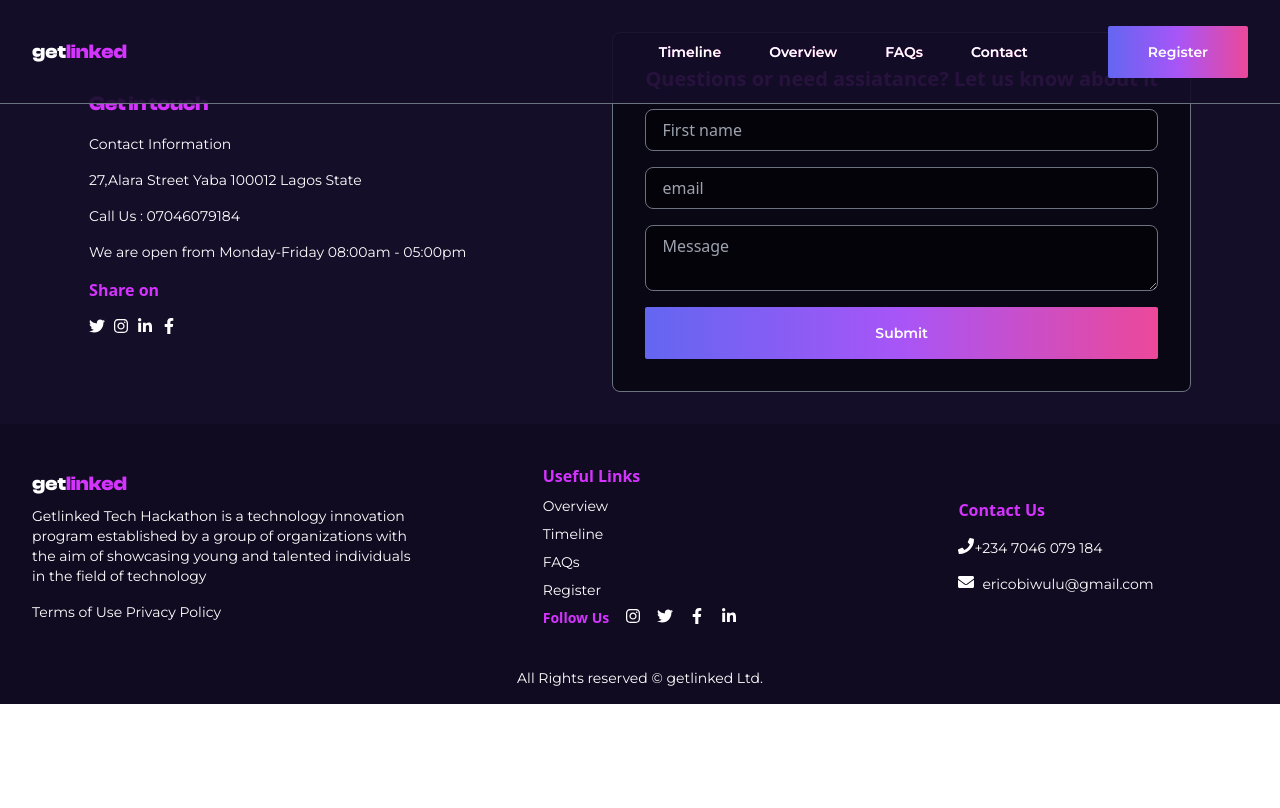
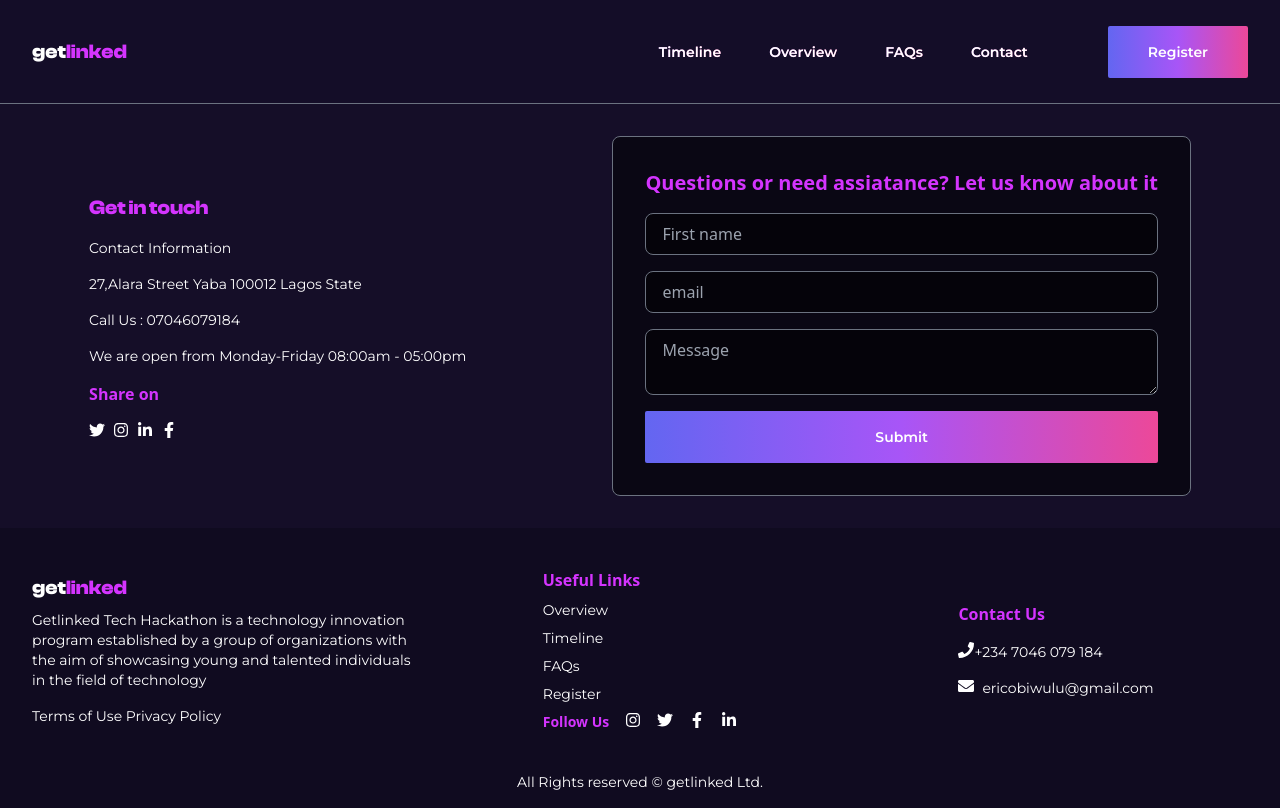
Before and after one commit to thamesblanq/getLinked, a React (Vite) app: page /contact in a window 1280 px wide. Built offline with nearby package versions, Linux system fonts and the light colour scheme; the HTML template or start-up script is replaced by a standard one.

Commit message:
register and contact component fixes

```diff
--- a/src/components/Contact.jsx
+++ b/src/components/Contact.jsx
@@ -61,7 +61,7 @@ const Contact = () => {
     } */
 
   return (
-    <section>
+    <section className="mt-[13vh] md:mt-[10vh] lg:mt-[13vh]">
 
             <div className="flex flex-col md:flex-row justify-around items-center py-8 px-4 gap-y-8 overflow-hidden">
 
--- a/src/components/Register.jsx
+++ b/src/components/Register.jsx
@@ -74,7 +74,7 @@ const Register = () => {
     <>
     {showModal && <Modal isOpen={showModal} onClose={() => setShowModal(false)} />}
 
-    <section>
+    <section className='mt-[13vh] md:mt-[10vh] lg:mt-[13vh]'>
       <div className='flex flex-col md:flex-row items-center justify-between gap-4 md:gap-0 px-8 py-8 overflow-hidden'>
         <div className='relative'>
           <img src={register} alt='Register' />
```
